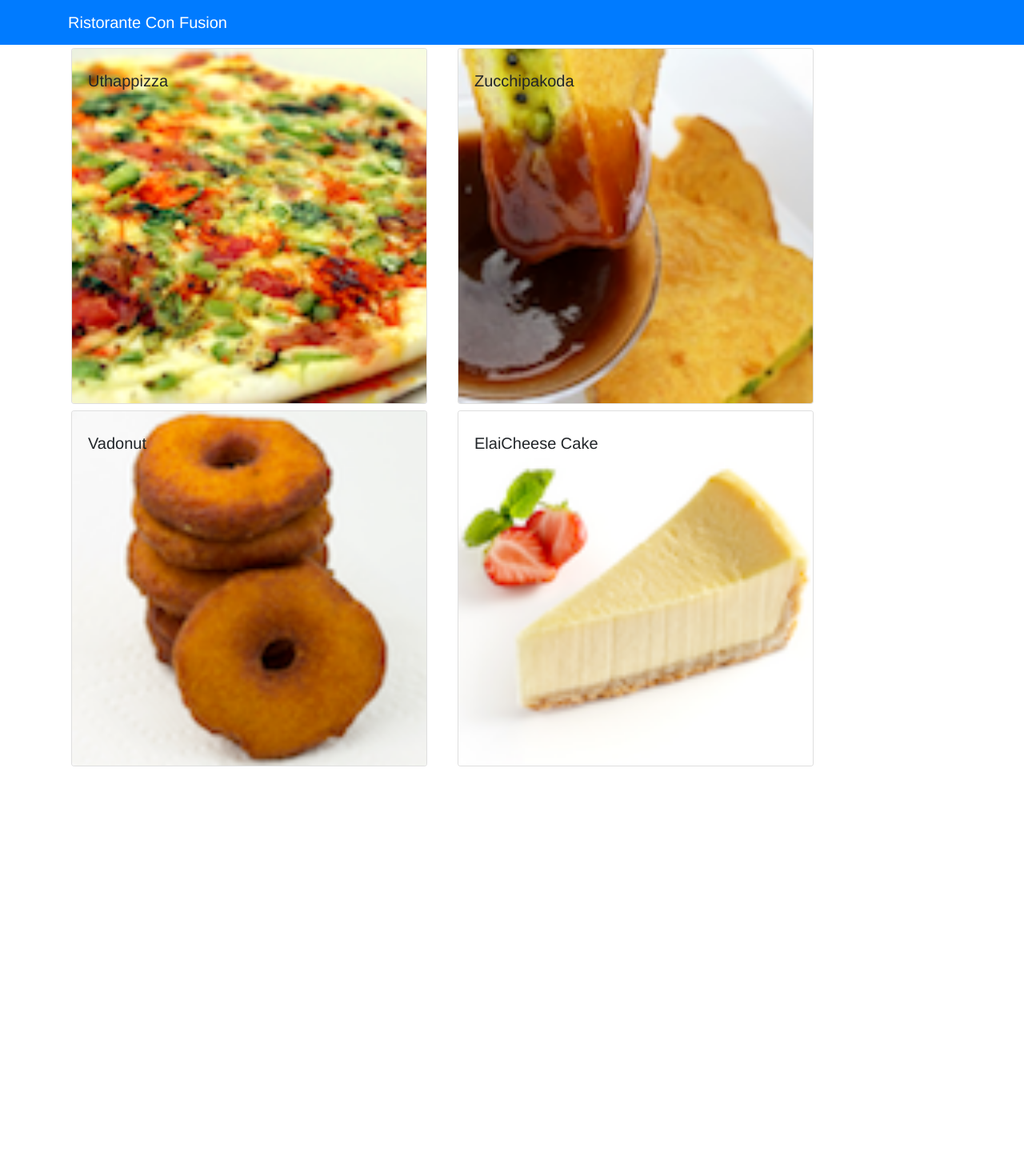
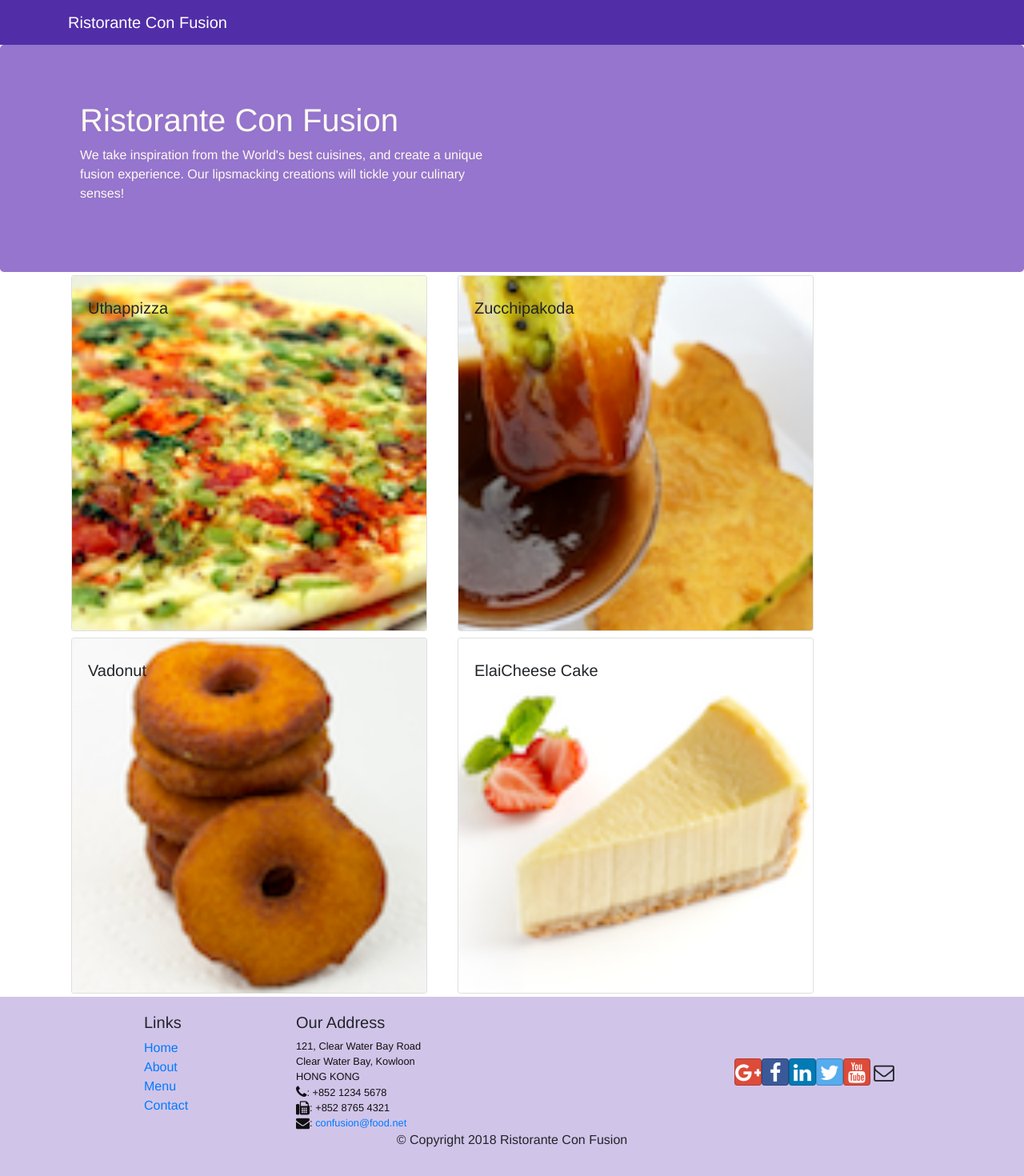
Before and after one commit to swapnilkusumwal/Front-End-Web-Development-with-React, a React (Create React App) app in the folder confusion/: page / in a window 1280 px wide. Shown: the top 1470 px of the page at 80% size. Before the commit the page ends 962 px from the top, so only its background shows below. Built offline with nearby package versions, Linux system fonts and the light colour scheme.

Commit message:
Header and Footer

```diff
--- a/confusion/package.json
+++ b/confusion/package.json
@@ -7,6 +7,7 @@
     "@testing-library/react": "^9.5.0",
     "@testing-library/user-event": "^7.2.1",
     "bootstrap": "^4.4.1",
+    "bootstrap-social": "^5.1.1",
     "jquery": "^3.5.0",
     "react": "^16.13.1",
     "react-dom": "^16.13.1",
--- a/confusion/src/App.css
+++ b/confusion/src/App.css
@@ -2,3 +2,36 @@
     font-family: "Helvetica Neue",
   Helvetica, Arial, "Lucida Grande", sans-serif;
 }
+.row-header{
+  margin:0px auto;
+  padding:0px auto;
+}
+
+.row-content {
+  margin:0px auto;
+  padding: 50px 0px 50px 0px;
+  border-bottom: 1px ridge;
+  min-height:400px;
+}
+
+.footer{
+  background-color: #D1C4E9;
+  margin:0px auto;
+  padding: 20px 0px 20px 0px;
+}
+.jumbotron {
+  padding:70px 30px 70px 30px;
+  margin:0px auto;
+  background: #9575CD ;
+  color:floralwhite;
+}
+
+address{
+  font-size:80%;
+  margin:0px;
+  color:#0f0f0f;
+}
+
+.navbar-dark {
+  background-color: #512DA8;
+}
--- a/confusion/src/App.js
+++ b/confusion/src/App.js
@@ -1,8 +1,6 @@
 import React, { Component } from 'react';
-// import { Navbar, NavbarBrand } from 'reactstrap';
 import Main from './components/MainComponent';
 // import Menu from "./components/MenuComponent";
-// import logo from './logo.svg';
 // import { DISHES } from "./shared/dishes";
 import './App.css';
 
--- /dev/null
+++ b/confusion/src/components/FooterComponent.js
@@ -0,0 +1,50 @@
+import React from 'react';
+
+function Footer(props){
+    return(
+    <div className="footer">
+        <div className="container">
+            <div className="row justify-content-center">
+                <div className="col-4 offset-1 col-sm-2">
+                    <h5>Links</h5>
+                    <ul className="list-unstyled">
+                        <li><a href="#">Home</a></li>
+                        <li><a href="#">About</a></li>
+                        <li><a href="#">Menu</a></li>
+                        <li><a href="contactus.html">Contact</a></li>
+                    </ul>
+                </div>
+                <div className="col-7 col-sm-5">
+                    <h5>Our Address</h5>
+                    <address>
+		              121, Clear Water Bay Road<br />
+		              Clear Water Bay, Kowloon<br />
+		              HONG KONG<br />
+		              <i className="fa fa-phone fa-lg"></i>: +852 1234 5678<br />
+		              <i className="fa fa-fax fa-lg"></i>: +852 8765 4321<br />
+		              <i className="fa fa-envelope fa-lg"></i>: <a href="mailto:confusion@food.net">
+                         confusion@food.net</a>
+                    </address>
+                </div>
+                <div className="col-12 col-sm-4 align-self-center">
+                    <div className="text-center">
+                        <a className="btn btn-social-icon btn-google" href="http://google.com/+"><i className="fa fa-google-plus"></i></a>
+                        <a className="btn btn-social-icon btn-facebook" href="http://www.facebook.com/profile.php?id="><i className="fa fa-facebook"></i></a>
+                        <a className="btn btn-social-icon btn-linkedin" href="http://www.linkedin.com/in/"><i className="fa fa-linkedin"></i></a>
+                        <a className="btn btn-social-icon btn-twitter" href="http://twitter.com/"><i className="fa fa-twitter"></i></a>
+                        <a className="btn btn-social-icon btn-google" href="http://youtube.com/"><i className="fa fa-youtube"></i></a>
+                        <a className="btn btn-social-icon" href="mailto:"><i className="fa fa-envelope-o"></i></a>
+                    </div>
+                </div>
+            </div>
+            <div className="row justify-content-center">
+                <div className="col-auto">
+                    <p>© Copyright 2018 Ristorante Con Fusion</p>
+                </div>
+            </div>
+        </div>
+    </div>
+    );
+}
+
+export default Footer;
--- /dev/null
+++ b/confusion/src/components/HeaderComponent.js
@@ -0,0 +1,31 @@
+import React,{Component} from 'react';
+import { Navbar, NavbarBrand, Jumbotron } from 'reactstrap';
+
+class Header extends Component{
+    render(){
+        return(
+        <React.Fragment>
+            <Navbar dark>
+                <div className="container">
+                    <NavbarBrand href="/" className="navbar-brand">Ristorante Con Fusion</NavbarBrand>
+                </div>
+            </Navbar>
+            <Jumbotron>
+                <div className="container">
+                    <div className="row row-header">
+                        <div className="col-12 col-sm-6">
+                            <h1>Ristorante Con Fusion</h1>
+                            <p>We take inspiration from the World's
+                                best cuisines, and create a unique
+                                fusion experience. Our lipsmacking
+                                creations will tickle your culinary
+                                senses!</p>
+                        </div>
+                    </div>
+                </div>
+            </Jumbotron>
+        </React.Fragment>
+        );
+    }
+}
+export default Header;
--- a/confusion/src/components/MainComponent.js
+++ b/confusion/src/components/MainComponent.js
@@ -1,9 +1,9 @@
 import React, { Component } from 'react';
-import { Navbar, NavbarBrand } from 'reactstrap';
 import Menu from "./MenuComponent";
 import { DISHES } from "../shared/dishes";
 import DishDetail from './DishdetailComponent';
-
+import Header from './HeaderComponent';
+import Footer from './FooterComponent';
 class Main extends Component {
 
   constructor(props){
@@ -19,16 +19,13 @@
 
   render(){
   return (
-    <div className="App">
-        <Navbar dark color="primary">
-          <div className="container">
-            <NavbarBrand href="/" className="navbar-brand">Ristorante Con Fusion</NavbarBrand>
-          </div>
-        </Navbar>
+    <div>
+        <Header />
         <Menu dishes={this.state.dishes}
             onClick={(dishId) => this.onDishSelect(dishId)} />
         <DishDetail
             dish={this.state.dishes.filter((dish) => dish.id === this.state.selectedDish )[0]} />
+        <Footer />
     </div>
   );
   }
--- a/confusion/src/components/MenuComponent.js
+++ b/confusion/src/components/MenuComponent.js
@@ -1,4 +1,4 @@
-import React, { Component } from "react";
+import React from "react";
 import { Card, CardImg,  CardTitle, CardImgOverlay} from "reactstrap";
 
 
--- a/confusion/src/index.js
+++ b/confusion/src/index.js
@@ -4,8 +4,8 @@
 import './index.css';
 import App from './App';
 import * as serviceWorker from './serviceWorker';
-
-import 'font-awesome/css/font-awesome.css';
+import 'bootstrap-social/bootstrap-social.css';
+import 'font-awesome/css/font-awesome.min.css';
 // import 'bootstrap/dist/css/bootstrap.min.css';
 // import 'jquery/dist/jquery.min.js';
 // import 'popper.js/dist/popper.min.js'
```
Also changed, not shown: 1 other file (tests, documents, lock files or other folders).
